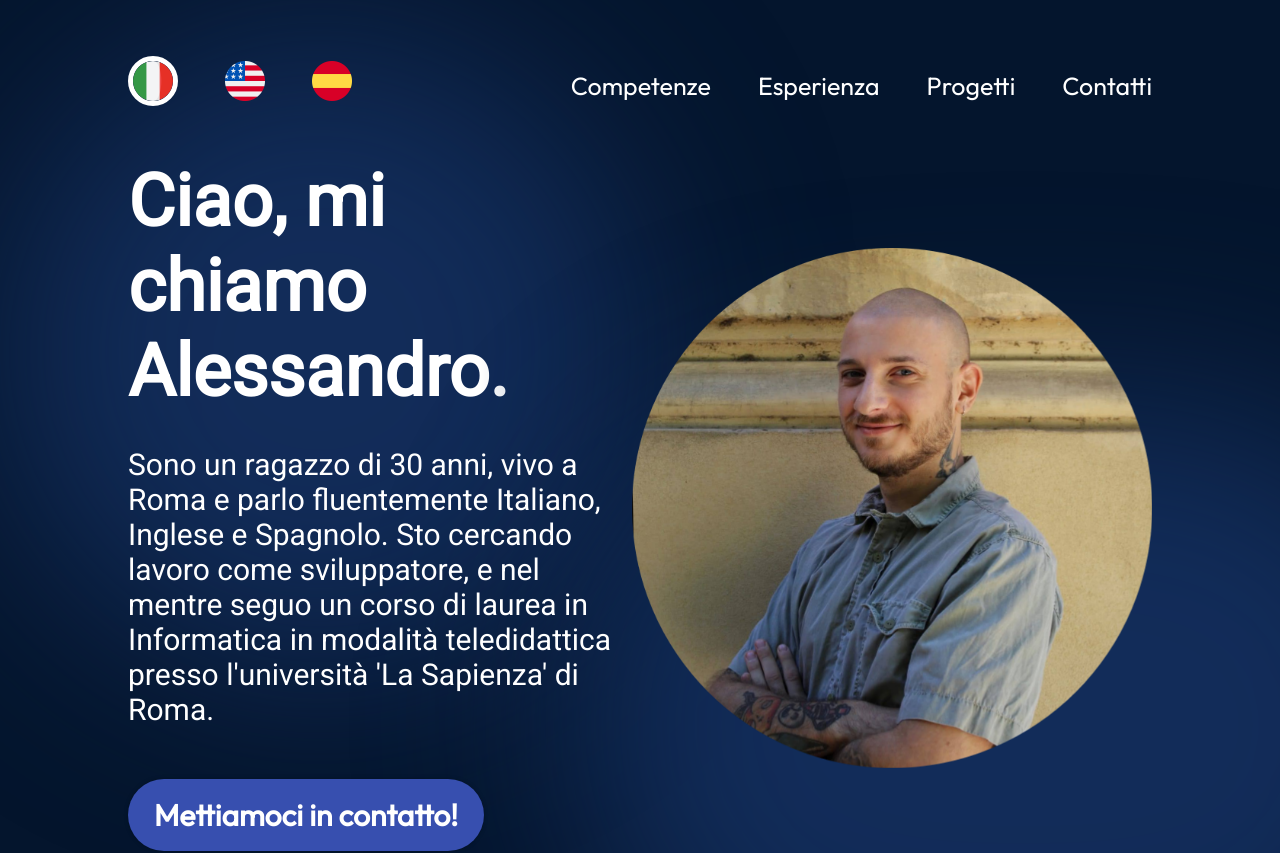
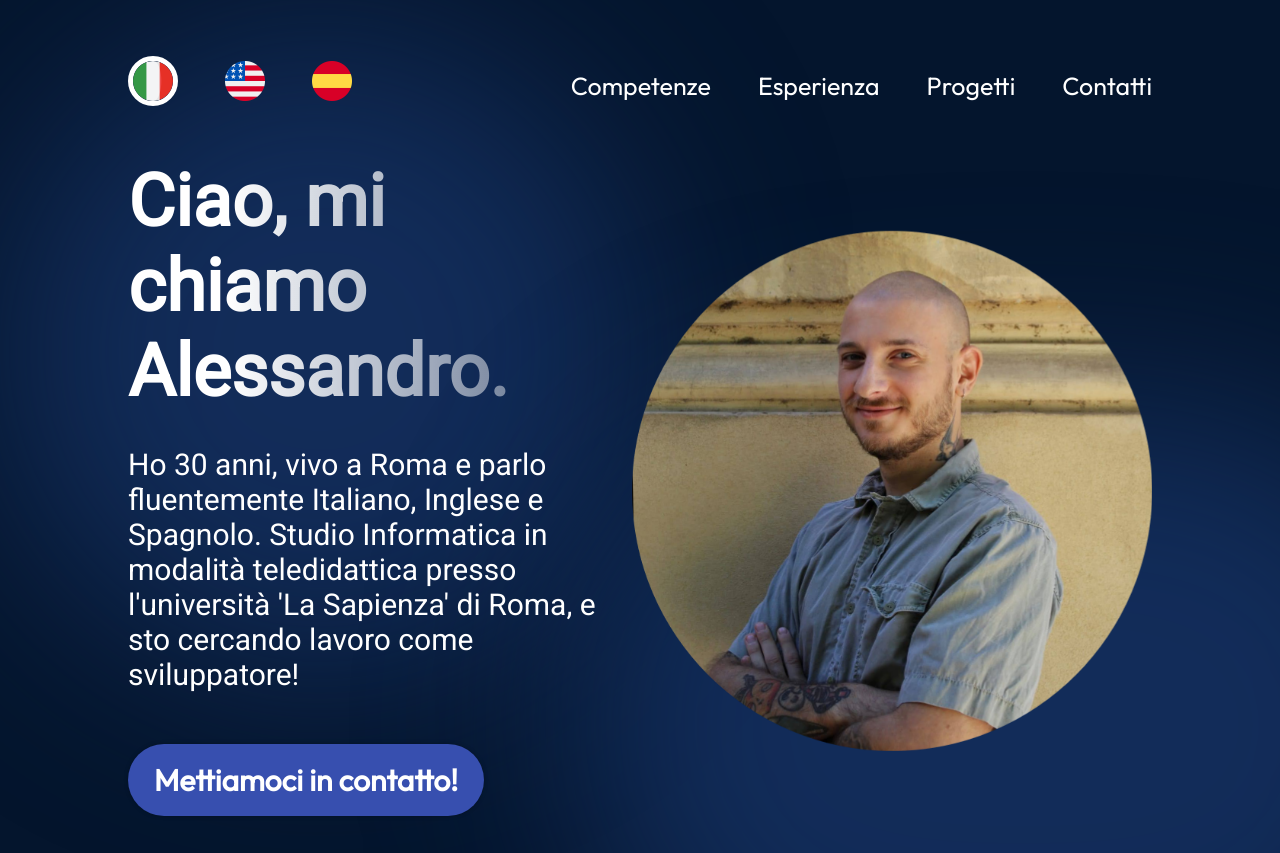
Before and after one commit to ale70029/portoflio_website, a React (Vite) app: page / in a window 1280 px wide. Shown: the top 853 px of the page. Built offline with nearby package versions, Linux system fonts and the light colour scheme.

Commit message:
Updated description (italian text and general style)

```diff
--- a/src/components/Hero/Hero.module.css
+++ b/src/components/Hero/Hero.module.css
@@ -25,7 +25,7 @@
     font-weight: 900;
     margin-bottom: 33px;
     font-family: var(--font-roboto);
-    background: linear-gradient(90deg, rgba(255,255,255,1) 70%,rgba(255,255,255,0) 120%);
+    background: linear-gradient(90deg, rgba(255,255,255,1) 20%,rgba(255,255,255,0) 120%);
     -webkit-text-fill-color: transparent;
     background-clip: text;
 }
--- a/src/data/translation.js
+++ b/src/data/translation.js
@@ -1,10 +1,9 @@
 export const text = {
     it:{
         heroGreeting: "Ciao, mi chiamo Alessandro.",
-        heroText: `Sono un ragazzo di ${new Date().getFullYear() - 1994} anni, vivo a Roma e parlo fluentemente Italiano, Inglese e
-                   Spagnolo. Sto cercando lavoro come sviluppatore,
-                   e nel mentre seguo un corso di laurea in Informatica
-                   in modalità teledidattica presso l'università 'La Sapienza' di Roma.`,
+        heroText: `Ho ${new Date().getFullYear() - 1994} anni, vivo a Roma e parlo fluentemente Italiano, Inglese e
+                   Spagnolo. Studio Informatica
+                   in modalità teledidattica presso l'università 'La Sapienza' di Roma, e sto cercando lavoro come sviluppatore!`,
         heroContact: "Mettiamoci in contatto!",
 
         navHome: "Portfolio",
```
